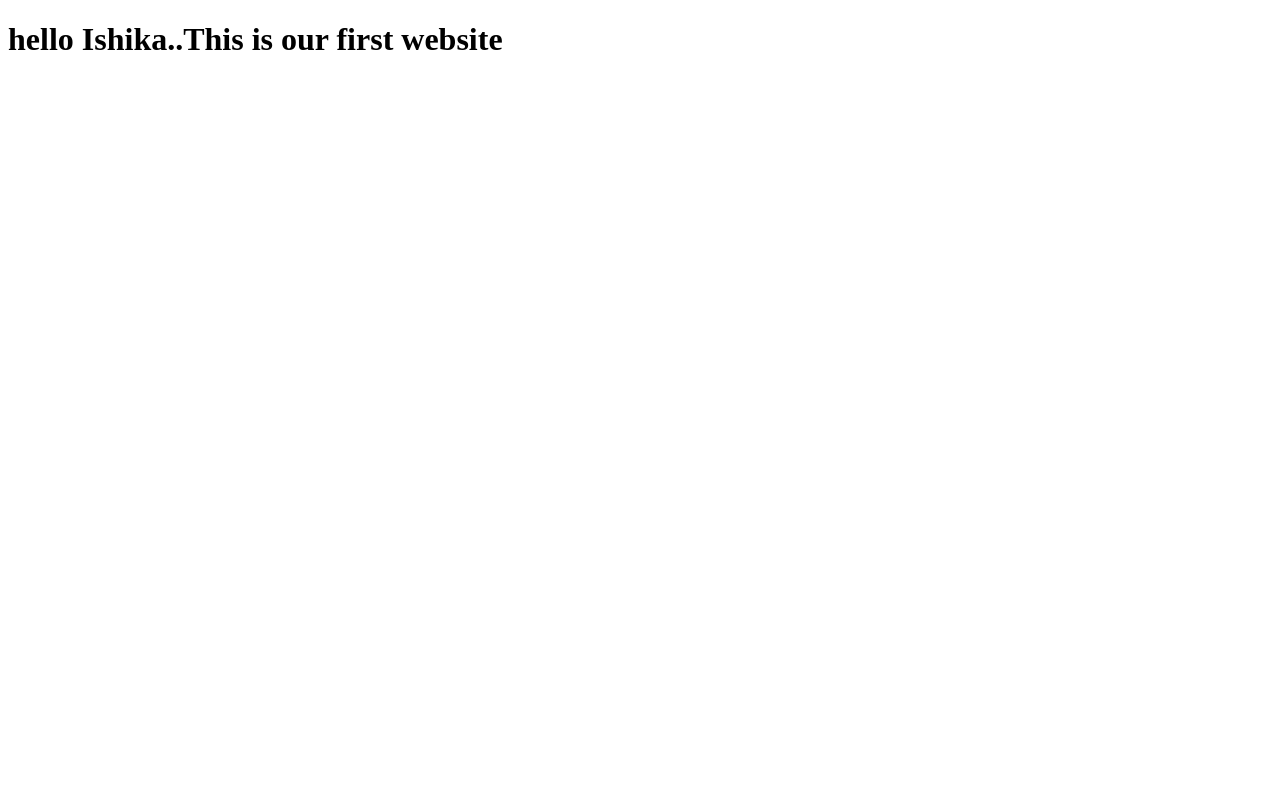
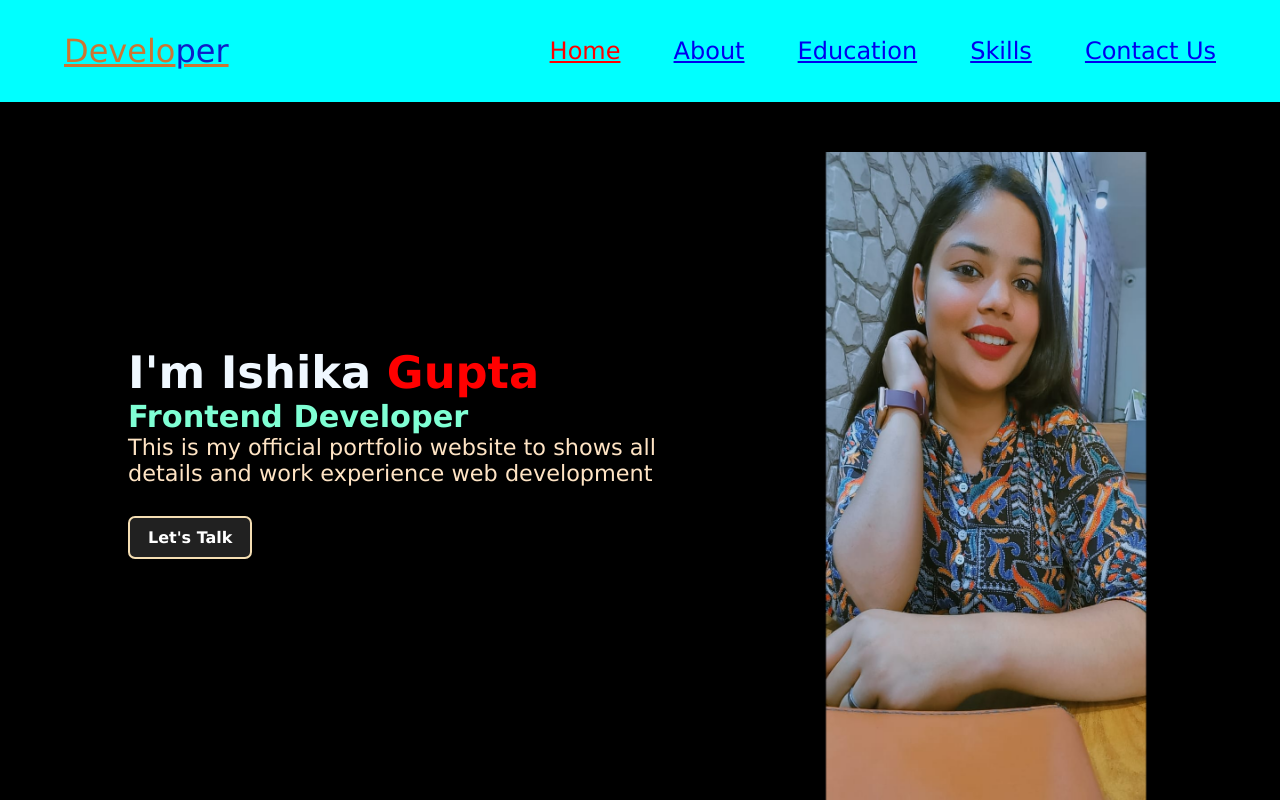
Before and after one commit to Ishikagupta02/Firstproject, a plain HTML site: page index.html in a window 1280 px wide. Drawn offline with Linux system fonts and the light colour scheme.

Commit message:
Add files via upload

```diff
--- a/index.html
+++ b/index.html
@@ -1,18 +1,39 @@
 <!DOCTYPE html>
 
+<html>
     <head>
         <meta charset="utf-8">
         <meta http-equiv="X-UA-Compatible" content="IE=edge">
         <title></title>
         <meta name="description" content="">
         <meta name="viewport" content="width=device-width, initial-scale=1">
-        <link rel="stylesheet" href="">
+        <link rel="stylesheet" href="./styles.css">
     </head>
     <body>
-        <h1>hello Ishika..This is our first website</h1>
+        <header class="header">
+            <a href="#" class="logo">Develo<span>per</span></a>
 
+            <nav class="navbar">
+                <a href="#" class="active">Home</a>
+                <a href="#">About</a>
+                <a href="#">Education</a>
+                <a href="#">Skills</a>
+                <a href="#">Contact Us</a>
+            </nav>
+        </header>
+        <section>
+            <div class="content">
+                <h1>I'm Ishika <span>Gupta</span></h1>
+                <h2>Frontend Developer</h2>
+                <p>This is my official portfolio website to shows all
+                    <br> details and work experience web development</p>
+                <a href="#">Let's Talk</a>
+            </div>
 
-
+            <div class="images1">
+                <img src="./girl.png.jpg"  class="images1">
+            </div>
+        </section>
         <script src="" async defer></script>
     </body>
 </html>
--- /dev/null
+++ b/styles.css
@@ -0,0 +1,106 @@
+*{
+    margin: 0;
+    padding: 0;
+    border: none;
+    font-family: Verdana, Geneva, Tahoma, sans-serif;
+    scroll-behavior: smooth;
+    box-sizing: border-box;
+}
+
+body{
+    background-color: black;
+
+}
+
+.images1{
+    width:50%;
+    height: 90%;
+    position: absolute;
+    bottom: 0%;
+    right: 7%;
+}
+.header{
+    position: fixed;
+    top: 0;
+    left: 0;
+    width: 100%;
+    padding:2rem 5%;
+    background-color: aqua;
+    display: flex;
+    justify-content: space-between;
+    align-items: center;
+}
+
+.logo{
+    font-size: 2rem;
+    color: rgb(205, 117, 50);
+    font-weight: 500;
+
+}
+.logo span{
+    color: rgb(14, 29, 198) ;
+}
+
+.navbar a{
+    font-size: 1.5rem;
+    margin-left: 3rem;
+    transition: .5s;
+    cursor: pointer;
+}
+
+.navbar a:hover{
+    color: red;
+}
+.navbar a.active{
+    color: red;
+}
+
+.content{
+    margin-left: 10%;
+    margin-top: 27%;
+
+}
+.content h1{
+    color: aliceblue;
+    font-size:2.8rem;
+}
+
+.content span{
+    color: red;
+}
+
+.content p{
+    color: bisque;
+    font-size:1.4rem;
+}
+
+
+.content h2{
+    color: aquamarine;
+    font-size:1.9rem;
+}
+
+.content a{
+    background: #212121;
+    padding: 10px 18px;
+    text-decoration: none;
+    font-weight: bold;
+    color:#fff;
+    display:inline-block;
+    margin: 30px 0px;
+    border-radius: 7px ;
+    border:2px solid wheat;
+}
+
+.content a:hover{
+    color:aquamarine;
+}
+
+.sec{
+    display: flex;
+    justify-content: center;
+    align-items: center;
+    flex-direction: column;
+    gap: 3rem;
+    background: #fff;
+}
```
Also changed, not shown: girl.png.jpg (added).
